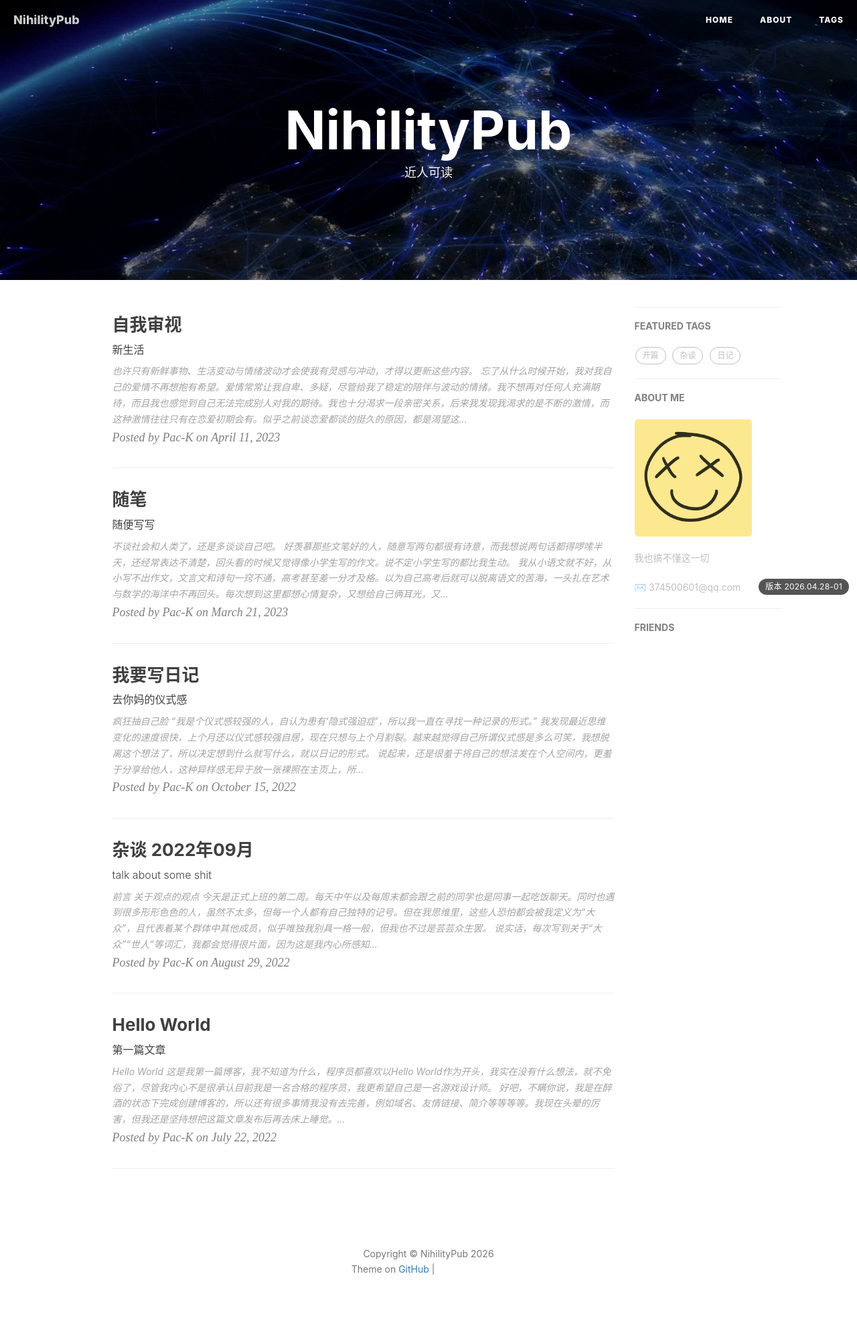
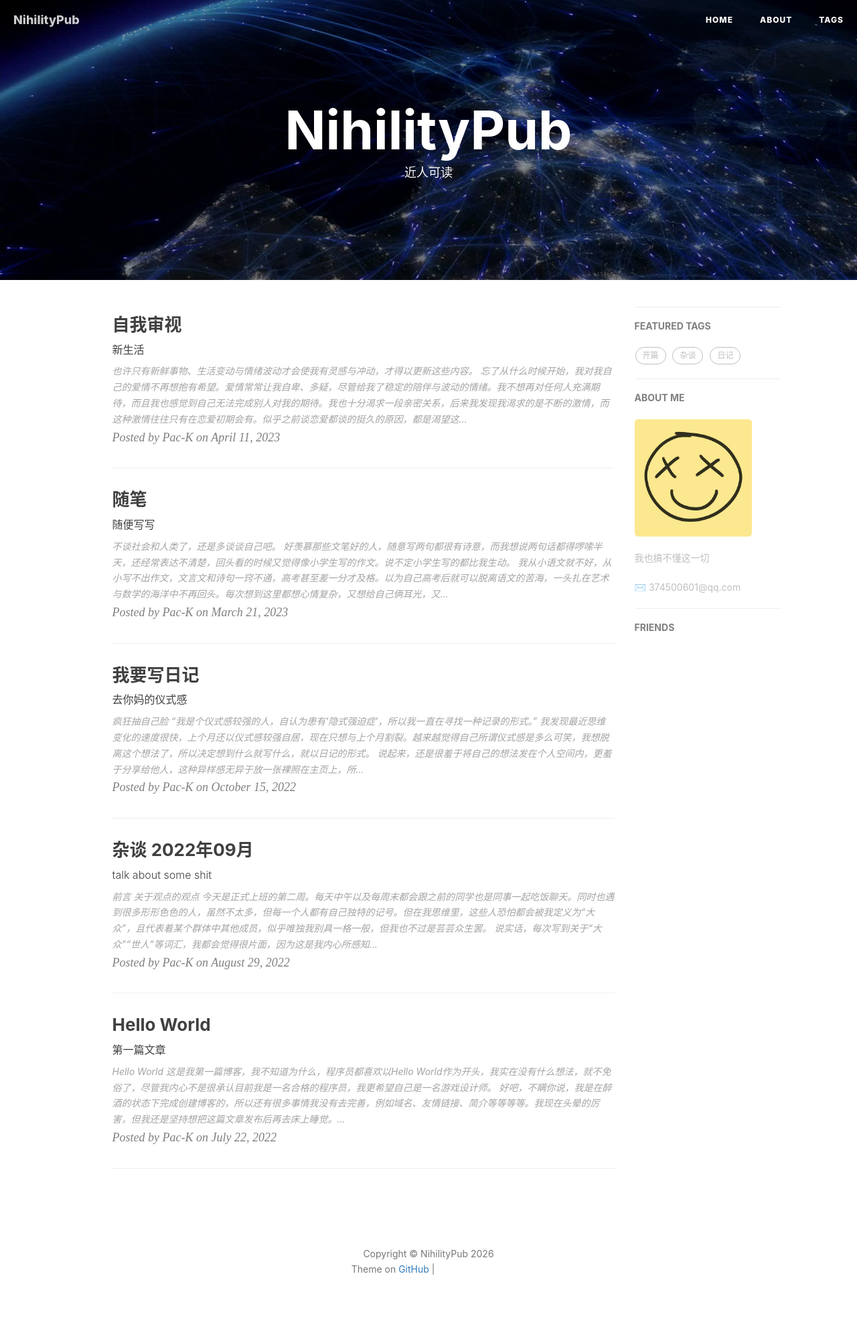
Before and after one commit to n374500601/n374500601.github.io, a Jekyll site: the page built from index.html, in a window 1280 px wide. Shown: the whole page at 67% size. Built offline with Jekyll 4.4.1, drawn with Linux system fonts in a browser that asks for light colours; nearby versions of some CDN libraries; the list of posts is cut into pages by our own code; comment, search, counter and statistics services are not loaded; grey boxes are pictures that could not be loaded.

Commit message:
移除页面版本标识

```diff
--- a/_config.yml
+++ b/_config.yml
@@ -67,8 +67,6 @@ waline:
   enable: true
   serverURL: https://waline-eta-nine.vercel.app
 
-ui_version: 2026.04.28-01
-
 
 # # 统计
 
--- a/_layouts/default.html
+++ b/_layouts/default.html
@@ -12,27 +12,6 @@
 
     {% include footer.html %}
 
-    {% if site.ui_version %}
-    <div class="site-ui-version">版本 {{ site.ui_version }}</div>
-    <style>
-        .site-ui-version {
-            position: fixed;
-            right: 12px;
-            bottom: 12px;
-            z-index: 9999;
-            padding: 6px 10px;
-            border-radius: 999px;
-            background: rgba(20, 20, 20, 0.72);
-            color: #fff;
-            font-size: 12px;
-            line-height: 1;
-            letter-spacing: 0.02em;
-            pointer-events: none;
-            backdrop-filter: blur(6px);
-            -webkit-backdrop-filter: blur(6px);
-        }
-    </style>
-    {% endif %}
 
 
 <!-- Image to hack wechat -->
```
